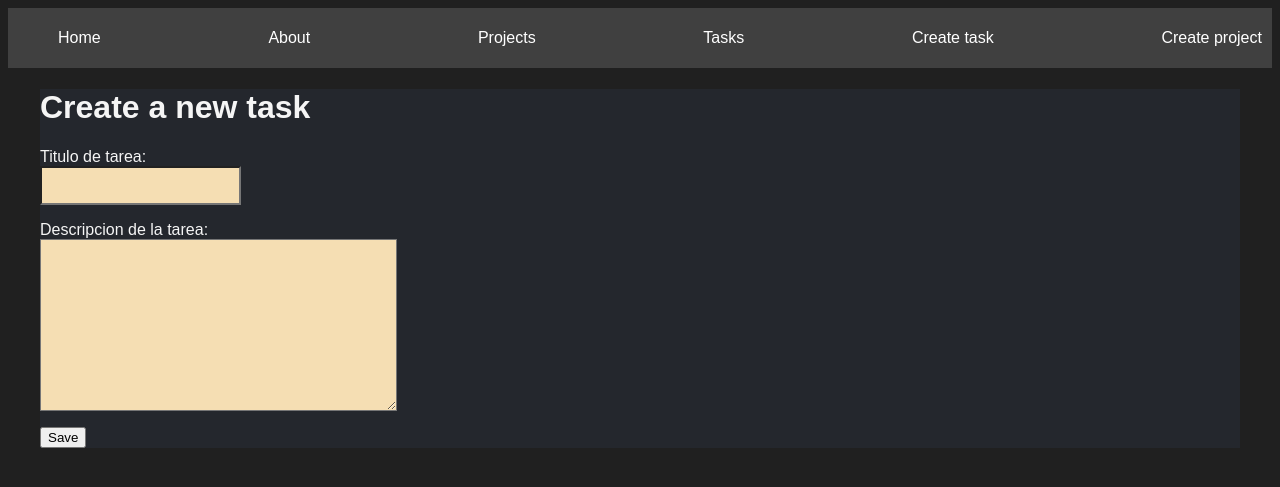
After one commit to lizkarolvergara/djangoproyect, a Django app: page /create_task/ in a window 1280 px wide. The commit adds this page. Shown: the top 487 px of the page. Run offline with Django 5.2, Linux system fonts and the light colour scheme.

Commit message:
quinto commit

```diff
--- /dev/null
+++ b/myapp/forms.py
@@ -0,0 +1,9 @@
+
+from django import forms
+
+class CreateNewTask (forms.Form):
+    title = forms.CharField(label="Titulo de tarea", max_length=200, widget=forms.TextInput(attrs={'class':'input'}))
+    description = forms.CharField(label="Descripcion de la tarea", widget=forms.Textarea(attrs={'class':'input'}))
+
+class CreateNewProject(forms.Form):
+    name = forms.CharField(label="Nombre del Proyecto", max_length=200, widget=forms.TextInput(attrs={'class':'input'}))
--- /dev/null
+++ b/myapp/static/styles/main.css
@@ -0,0 +1,54 @@
+* {
+    font-family: Arial, Helvetica, sans-serif;
+}
+
+body {
+    background: #202020;
+    color: whitesmoke;
+}
+
+.navbar {
+    background: #404040;
+    padding: 5px 10px;
+}
+
+.navbar ul li a {
+    color: white;
+    text-decoration: none;
+    list-style: none;
+}
+
+.navbar ul li a:hover {
+    color: aquamarine;
+}
+
+.navbar ul li {
+    color: white;
+    text-decoration: none;
+    list-style: none;
+}
+
+.navbar ul {
+    display: flex;
+    justify-content: space-between;
+}
+
+.container {
+    max-width: 1200px;
+    background-color: rgb(36, 39, 45);
+    margin: auto;
+}
+
+.card {
+    background: whitesmoke;
+    padding: 10px;
+    margin-bottom: 2px;
+    color: black;
+}
+
+.input {
+    display: block;
+    background: wheat;
+    padding: 10px;
+    text-align: center;
+}
--- a/myapp/templates/index.html
+++ b/myapp/templates/index.html
@@ -1,8 +1,13 @@
 {% extends 'layouts/base.html' %}
+
+{% load static %}
 
 {% block content %}
 
 <h1>{{ title }}</h1>
+
+<img src="{% static 'foto.jpeg' %}" alt="" width="100">
+
 <p>Lorem ipsum dolor sit, amet consectetur adipisicing elit. Iste facere fugit culpa reprehenderit perspiciatis. Aspernatur amet ad voluptate, dignissimos quibusdam minima nihil harum quae qui voluptatum quas, veniam culpa non?</p>
 
 {% endblock %}
--- a/myapp/templates/layouts/base.html
+++ b/myapp/templates/layouts/base.html
@@ -1,22 +1,44 @@
-<nav>
+{% load static %}
+<!DOCTYPE html>
+<html lang="en">
+<head>
+    <meta charset="UTF-8">
+    <meta name="viewport" content="width=device-width, initial-scale=1.0">
+    <title>Django project</title>
+    <link rel="stylesheet" href="{% static '/styles/main.css' %}">
+</head>
+<body>
+    <nav class="navbar">
         <ul>
             <li>
                 <a href="/">Home</a>
             </li>
 
             <li>
-            <a href="/about">About</a>
+                <a href="{% url 'about' %}">About</a>
             </li>
 
             <li>
-            <a href="/projects">Projects</a>
+                <a href="{% url 'projects' %}">Projects</a>
             </li>
 
             <li>
-            <a href="/tasks">Tasks</a>
+                <a href="{% url 'tasks' %}">Tasks</a>
+            </li>
+
+            <li>
+                <a href="{% url 'create_task' %}">Create task</a>
+            </li>
+
+            <li>
+                <a href="{% url 'create_project' %}">Create project</a>
             </li>
         </ul>
     </nav>
 
+    <main class="container">
         {% block content %}
         {% endblock %}
+    </main>
+</body>
+</html>
--- a/myapp/templates/projects.html
+++ b/myapp/templates/projects/projects.html
@@ -6,8 +6,10 @@
 
 {% for project in projects %}
 
-<div>
-    <h1>{{project.name}}</h1>
+<div class="card">
+    <a href="{% url 'project_detail' project.id %}">
+        <h1>{{project.name}}</h1>
+    </a>
 </div>
 
 {% endfor %}
--- /dev/null
+++ b/myapp/templates/tasks/create_task.html
@@ -0,0 +1,13 @@
+{% extends 'layouts/base.html' %}
+
+{% block content %}
+
+<h1>Create a new task</h1>
+
+<form method="POST">
+    {% csrf_token %}
+    {{form.as_p}}
+    <button>Save</button>
+</form>
+
+{% endblock %}
--- a/myapp/urls.py
+++ b/myapp/urls.py
@@ -2,9 +2,12 @@ from django.urls import path
 from . import views
 
 urlpatterns = [
-    path('', views.index),
-    path('about/', views.about),
-    path('hello/<str:username>', views.hello),
-    path('projects/', views.projects),
-    path('tasks/', views.tasks),
+    path('', views.index, name="index"),
+    path('about/', views.about, name="about"),
+    path('hello/<str:username>', views.hello, name="hello"),
+    path('projects/<int:id>', views.project_detail, name="project_detail"),
+    path('projects/', views.projects, name="projects"),
+    path('tasks/', views.tasks, name="tasks"),
+    path('create_task/', views.create_task, name="create_task"),
+    path('create_project/', views.create_project, name="create_project"),
 ]
--- a/myapp/views.py
+++ b/myapp/views.py
@@ -1,6 +1,7 @@
 from django.http import HttpResponse
 from .models import Project, Task
-from django.shortcuts import render
+from django.shortcuts import render, redirect, get_object_or_404
+from .forms import CreateNewTask, CreateNewProject
 
 # Create your views here.
 def index(request):
@@ -22,13 +23,40 @@ def hello(request, username):
 def projects(request):
     # projects = list(Project.objects.values())
     projects = Project.objects.all()
-    return render(request, 'projects.html', {
+    return render(request, 'projects/projects.html', {
         'projects': projects
     })
 
 def tasks(request):
     # task = Task.objects.get(title=title)
     tasks = Task.objects.all()
-    return render(request, 'tasks.html', {
+    return render(request, 'tasks/tasks.html', {
         'tasks': tasks
     })
+
+def create_task(request):
+    if request.method == 'GET':
+        return render(request, 'tasks/create_task.html', {
+        'form': CreateNewTask()
+        })
+    else:
+        Task.objects.create(title=request.POST['title'], description=request.POST['description'], project_id=2)
+        return redirect ('tasks')
+
+def create_project(request):
+    if request.method == 'GET':
+        return render(request,'projects/create_project.html', {
+            'form': CreateNewProject()
+    })
+    else:
+        project = Project.objects.create(name=request.POST["name"])
+        return redirect('projects')
+
+def project_detail(request, id):
+    project = get_object_or_404(Project, id=id)
+    tasks = Task.objects.filter(project_id=id)
+    print(project)
+    return render(request, 'projects/detail.html', {
+        'project':project,
+        'task':tasks
+    })
```
Also changed, not shown: myapp/templates/projects/create_project.html (added, +13 -0 lines), myapp/templates/projects/detail.html (added, +15 -0 lines), db.sqlite3, myapp/static/foto.jpeg (added), myapp/templates/tasks/tasks.html (renamed from myapp/templates/tasks.html). Lines whose indentation alone changed are shown as unchanged.
